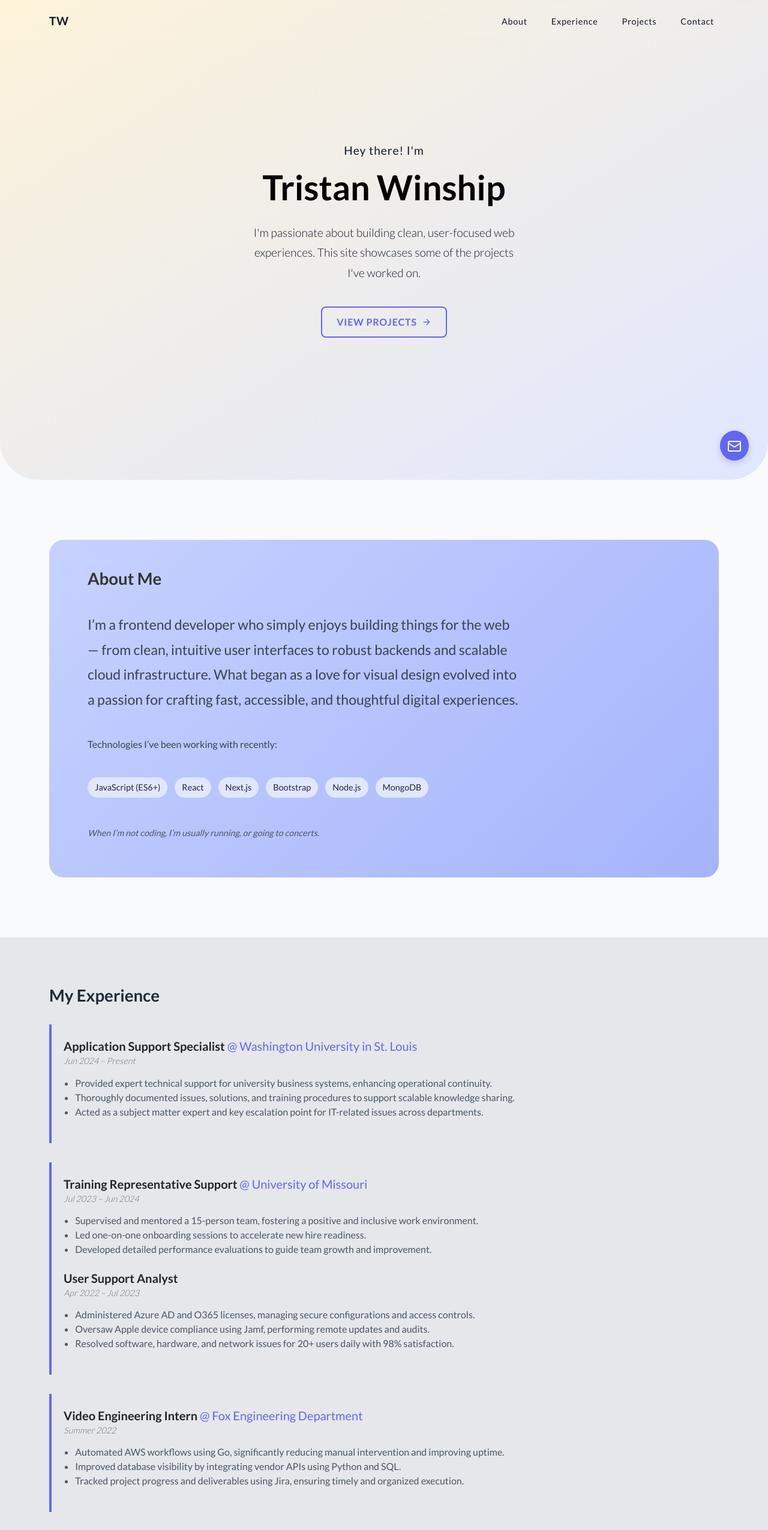
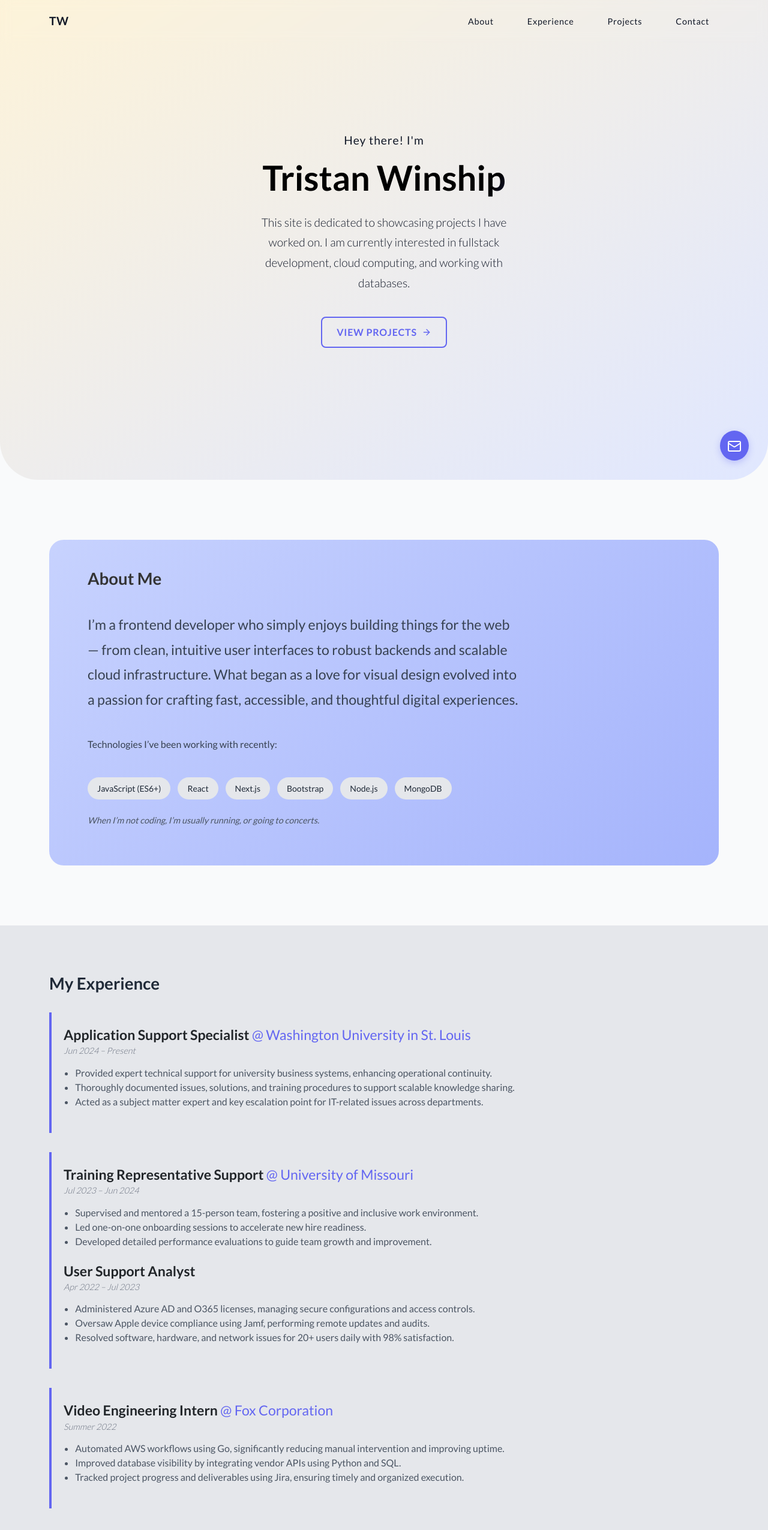
Before and after one commit to tmw88/portfolio-site, a Next.js app in the folder frontend/: page / in a window 1280 px wide. Shown: the top 2551 px of the page at 60% size. Built offline with nearby package versions, Linux system fonts and the light colour scheme; no server answers.

Commit message:
added accessibility features for each section

```diff
--- a/frontend/app/components/About.jsx
+++ b/frontend/app/components/About.jsx
@@ -13,6 +13,8 @@ export default function About() {
   return (
     <section
       id="about"
+      role="region"
+      aria-labelledby="about-heading"
       className={lato.className}
       style={{
         padding: "100px 0",
@@ -26,7 +28,11 @@ export default function About() {
           triggerOnce
           threshold={0.1}
           onChange={(inView) => {
-            if (inView) {
+            if (
+              inView &&
+              window.matchMedia("(prefers-reduced-motion: no-preference)")
+                .matches
+            ) {
               document
                 .getElementById("about-content")
                 ?.classList.add("animate-in");
@@ -34,7 +40,9 @@ export default function About() {
           }}
         >
           <div id="about-content" className="about-content">
-            <h2 className="about-title">About Me</h2>
+            <h2 id="about-heading" className="about-title">
+              About Me
+            </h2>
 
             <p className="about-text-lg">
               I’m a frontend developer who simply enjoys building things for the
@@ -48,7 +56,7 @@ export default function About() {
               Technologies I’ve been working with recently:
             </p>
 
-            <div className="about-tech-list">
+            <ul className="about-tech-list">
               {[
                 "JavaScript (ES6+)",
                 "React",
@@ -57,11 +65,11 @@ export default function About() {
                 "Node.js",
                 "MongoDB",
               ].map((tech, index) => (
-                <span key={index} className="about-tech-item">
+                <li key={index} className="about-tech-item">
                   {tech}
-                </span>
+                </li>
               ))}
-            </div>
+            </ul>
 
             <p className="about-text-note">
               When I’m not coding, I’m usually running, or going to concerts.
--- a/frontend/app/components/Experience.jsx
+++ b/frontend/app/components/Experience.jsx
@@ -18,6 +18,12 @@ const cardStyle = {
   backgroundColor: "transparent",
 };
 
+const cardTitleStyle = {
+  fontWeight: 600,
+  fontSize: "var(--font-size-lg)",
+  marginBottom: "0.5rem",
+};
+
 export default function Experience() {
   return (
     <section
@@ -28,6 +34,7 @@ export default function Experience() {
         backgroundColor: "#E5E7EB",
         color: "#1F2937",
       }}
+      aria-labelledby="experience-heading"
     >
       <Container>
         <InView triggerOnce threshold={0.15}>
@@ -37,22 +44,20 @@ export default function Experience() {
               className={`experience-content ${inView ? "fade-in" : ""}`}
             >
               <h2
+                id="experience-heading"
                 style={{
                   fontWeight: 700,
                   fontSize: "var(--font-size-xl)",
                   marginBottom: "2rem",
                 }}
+                tabIndex={0}
               >
                 My Experience
               </h2>
 
-              {/* Application Support Specialist */}
               <Card style={cardStyle}>
                 <Card.Body style={{ padding: 0 }}>
-                  <Card.Title
-                    as="h5"
-                    style={{ fontWeight: 600, marginBottom: "0.5rem" }}
-                  >
+                  <Card.Title as="h3" style={cardTitleStyle}>
                     Application Support Specialist{" "}
                     <span style={{ color: "#6366F1", fontWeight: 500 }}>
                       @ Washington University in St. Louis
@@ -86,13 +91,9 @@ export default function Experience() {
                 </Card.Body>
               </Card>
 
-              {/* University of Missouri – Training & User Support */}
               <Card style={cardStyle}>
                 <Card.Body style={{ padding: 0 }}>
-                  <Card.Title
-                    as="h5"
-                    style={{ fontWeight: 600, marginBottom: "0.5rem" }}
-                  >
+                  <Card.Title as="h3" style={cardTitleStyle}>
                     Training Representative Support{" "}
                     <span style={{ color: "#6366F1", fontWeight: 500 }}>
                       @ University of Missouri
@@ -130,10 +131,7 @@ export default function Experience() {
                     </li>
                   </ul>
 
-                  <Card.Title
-                    as="h5"
-                    style={{ fontWeight: 600, marginBottom: "0.5rem" }}
-                  >
+                  <Card.Title as="h3" style={cardTitleStyle}>
                     User Support Analyst
                   </Card.Title>
                   <Card.Subtitle
@@ -164,16 +162,12 @@ export default function Experience() {
                 </Card.Body>
               </Card>
 
-              {/* Video Engineering Intern */}
               <Card style={cardStyle}>
                 <Card.Body style={{ padding: 0 }}>
-                  <Card.Title
-                    as="h5"
-                    style={{ fontWeight: 600, marginBottom: "0.5rem" }}
-                  >
+                  <Card.Title as="h3" style={cardTitleStyle}>
                     Video Engineering Intern{" "}
                     <span style={{ color: "#6366F1", fontWeight: 500 }}>
-                      @ Fox Engineering Department
+                      @ Fox Corporation
                     </span>
                   </Card.Title>
                   <Card.Subtitle
@@ -204,23 +198,20 @@ export default function Experience() {
                 </Card.Body>
               </Card>
 
-              {/* Education */}
               <h2
                 style={{
                   fontWeight: 700,
                   fontSize: "var(--font-size-xl)",
                   marginBottom: "2rem",
                 }}
+                tabIndex={0}
               >
                 Education
               </h2>
 
               <Card style={cardStyle}>
                 <Card.Body style={{ padding: 0 }}>
-                  <Card.Title
-                    as="h5"
-                    style={{ fontWeight: 600, marginBottom: "0.5rem" }}
-                  >
+                  <Card.Title as="h3" style={cardTitleStyle}>
                     Bachelor of Science in Information Technology{" "}
                     <span style={{ color: "#6366F1", fontWeight: 500 }}>
                       @ University of Missouri – Columbia
--- a/frontend/app/components/Hero.jsx
+++ b/frontend/app/components/Hero.jsx
@@ -3,7 +3,7 @@
 import { useEffect, useState } from "react";
 import { Container, Button } from "react-bootstrap";
 import { Lato } from "next/font/google";
-import { motion } from "framer-motion";
+import { motion, useReducedMotion } from "framer-motion";
 import { FiArrowRight } from "react-icons/fi";
 
 const lato = Lato({
@@ -13,6 +13,7 @@ const lato = Lato({
 
 export default function Hero() {
   const [shimmerDone, setShimmerDone] = useState(false);
+  const prefersReducedMotion = useReducedMotion();
 
   useEffect(() => {
     const timer = setTimeout(() => {
@@ -22,9 +23,19 @@ export default function Hero() {
     return () => clearTimeout(timer);
   }, []);
 
+  const animationProps = prefersReducedMotion
+    ? {}
+    : {
+        initial: { opacity: 0, y: 20 },
+        animate: { opacity: 1, y: 0 },
+        transition: { duration: 0.6, delay: 0.2 },
+      };
+
   return (
     <section
       id="hero"
+      role="region"
+      aria-label="Hero section introducing Tristan Winship"
       className={lato.className}
       style={{
         minHeight: "100vh",
@@ -33,7 +44,7 @@ export default function Hero() {
         justifyContent: "center",
         backgroundColor: "#F9FAFB",
         backgroundImage:
-          "linear-gradient(to bottom right,rgb(253, 243, 217), #E0E7FF)",
+          "linear-gradient(to bottom right, rgb(253, 243, 217), #E0E7FF)",
         textAlign: "center",
         padding: "2rem",
         borderBottomLeftRadius: "4rem",
@@ -42,9 +53,13 @@ export default function Hero() {
     >
       <Container>
         <motion.p
-          initial={{ opacity: 0, y: 10 }}
-          animate={{ opacity: 1, y: 0 }}
-          transition={{ duration: 0.6, delay: 0.1 }}
+          {...(prefersReducedMotion
+            ? {}
+            : {
+                initial: { opacity: 0, y: 10 },
+                animate: { opacity: 1, y: 0 },
+                transition: { duration: 0.6, delay: 0.1 },
+              })}
           style={{
             fontSize: "var(--font-size-md)",
             marginBottom: "0.75rem",
@@ -56,9 +71,7 @@ export default function Hero() {
         </motion.p>
 
         <motion.h1
-          initial={{ opacity: 0, y: 20 }}
-          animate={{ opacity: 1, y: 0 }}
-          transition={{ duration: 0.6, delay: 0.2 }}
+          {...animationProps}
           style={{
             color: "rgba(75, 85, 99, 0.85)",
             fontSize: "var(--font-size-5xl)",
@@ -72,9 +85,13 @@ export default function Hero() {
         </motion.h1>
 
         <motion.p
-          initial={{ opacity: 0, y: 20 }}
-          animate={{ opacity: 1, y: 0 }}
-          transition={{ duration: 0.6, delay: 0.3 }}
+          {...(prefersReducedMotion
+            ? {}
+            : {
+                initial: { opacity: 0, y: 20 },
+                animate: { opacity: 1, y: 0 },
+                transition: { duration: 0.6, delay: 0.3 },
+              })}
           style={{
             fontSize: "var(--font-size-md)",
             fontWeight: 300,
@@ -83,8 +100,9 @@ export default function Hero() {
             lineHeight: 1.75,
           }}
         >
-          I'm passionate about building clean, user-focused web experiences.
-          This site showcases some of the projects I've worked on.
+          This site is dedicated to showcasing projects I have worked on. I am
+          currently interested in fullstack development, cloud computing, and
+          working with databases.
         </motion.p>
 
         <motion.div
@@ -93,6 +111,7 @@ export default function Hero() {
           transition={{ type: "spring", stiffness: 300 }}
         >
           <Button
+            aria-label="Scroll to projects section"
             href="#projects"
             style={{
               border: "2px solid #6366F1",
--- a/frontend/app/components/Layout.jsx
+++ b/frontend/app/components/Layout.jsx
@@ -9,7 +9,6 @@ import {
   NavbarBrand,
   NavbarCollapse,
   NavbarToggle,
-  NavLink,
 } from "react-bootstrap";
 import { motion } from "framer-motion";
 import FloatingContact from "./FloatingContact.js";
@@ -25,12 +24,12 @@ export default function Layout({ children }) {
   const [lastScrollY, setLastScrollY] = useState(0);
   const [showContactModal, setShowContactModal] = useState(false);
   const [showAnimatedNavbar, setShowAnimatedNavbar] = useState(false);
+  const [navbarExpanded, setNavbarExpanded] = useState(false);
 
   useEffect(() => {
     const timer = setTimeout(() => {
-      setShowAnimatedNavbar(true); // Show after delay to match hero shimmer
+      setShowAnimatedNavbar(true);
     }, 4000);
-
     return () => clearTimeout(timer);
   }, []);
 
@@ -61,6 +60,7 @@ export default function Layout({ children }) {
         el.scrollIntoView({ behavior: "smooth" });
       }
     }
+    setNavbarExpanded(false); // collapse menu on link click
   };
 
   return (
@@ -80,6 +80,9 @@ export default function Layout({ children }) {
         <Navbar
           expand="lg"
           fixed="top"
+          aria-label="Main navigation"
+          expanded={navbarExpanded}
+          onToggle={setNavbarExpanded}
           className={`transition-navbar
             ${scrolled ? "navbar-scrolled" : ""}
             ${showNavbar ? "navbar-show" : "navbar-hide"}`}
@@ -97,27 +100,34 @@ export default function Layout({ children }) {
             <NavbarBrand className="nav-brand" href="#">
               TW
             </NavbarBrand>
-            <NavbarToggle aria-controls="basic-navbar-nav" />
+            <NavbarToggle
+              aria-controls="basic-navbar-nav"
+              aria-expanded={navbarExpanded}
+              aria-label="Toggle navigation"
+            />
             <NavbarCollapse id="basic-navbar-nav">
               <Nav className="ms-auto">
                 {["about", "experience", "projects", "contact"].map(
                   (section) => (
-                    <NavLink
+                    <a
                       key={section}
-                      href="#"
-                      className="nav-link-custom"
+                      href={`#${section}`}
                       onClick={(e) => {
                         e.preventDefault();
                         handleNavClick(section);
                       }}
+                      className="nav-link-custom"
+                      role="link"
                       style={{
-                        fontSize: "var(--font-size-sm)", // Using the CSS variable
+                        fontSize: "var(--font-size-sm)",
                         fontWeight: 400,
                         letterSpacing: "0.05em",
+                        padding: "0.5rem 1rem",
+                        display: "block",
                       }}
                     >
                       {section.charAt(0).toUpperCase() + section.slice(1)}
-                    </NavLink>
+                    </a>
                   )
                 )}
               </Nav>
--- a/frontend/app/globals.css
+++ b/frontend/app/globals.css
@@ -251,19 +251,24 @@ p {
   opacity: 1;
   transform: translateY(0);
 }
-.arrow-icon {
-  display: inline-block;
-  color: #6366f1;
-  font-size: 1.25rem;
-  transition: transform 0.3s ease;
+.nav-link-custom:focus {
+  outline: 2px solid #3b82f6; /* Blue focus ring */
+  outline-offset: 4px;
+  border-radius: 4px;
+}
+.about-tech-list {
+  list-style: none;
+  padding: 0;
+  margin: 0;
+  display: flex;
+  flex-wrap: wrap;
+  gap: 0.75rem;
 }
 
-.card:hover .arrow-icon {
-  transform: translateX(6px);
+.about-tech-item {
+  background-color: #e5e7eb;
+  padding: 0.5rem 1rem;
+  border-radius: 9999px;
+  font-size: 0.875rem;
+  font-weight: 500;
 }
-
-.arrow-wrapper {
-  display: flex;
-  justify-content: flex-end;
-  margin-top: 1rem;
-}
```
Also changed, not shown: frontend/app/components/ContactIcons.css (+14 -11 lines), frontend/app/components/ContactIcons.jsx (+14 -5 lines), frontend/app/components/FloatingContact.css (+15 -5 lines), frontend/app/components/FloatingContact.js (+39 -6 lines), frontend/app/components/ProjectShowcase.jsx (+17 -6 lines), frontend/app/components/Experience.css (deleted), 1 other file (tests, documents, lock files or other folders).
